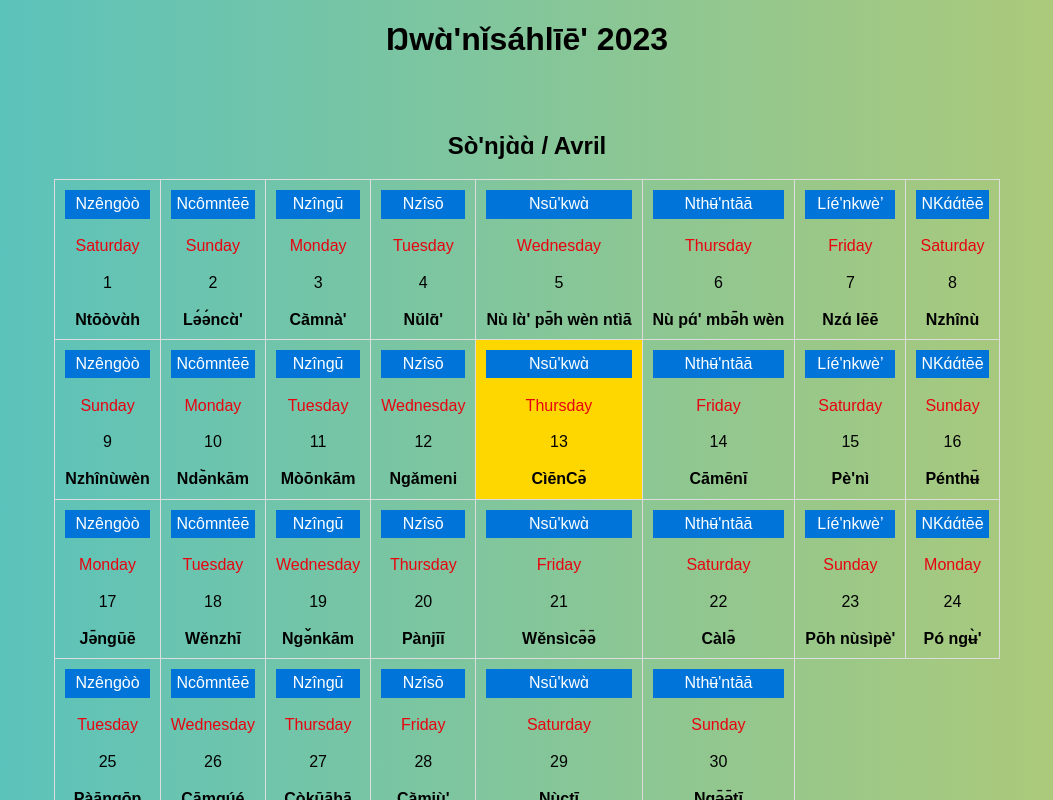
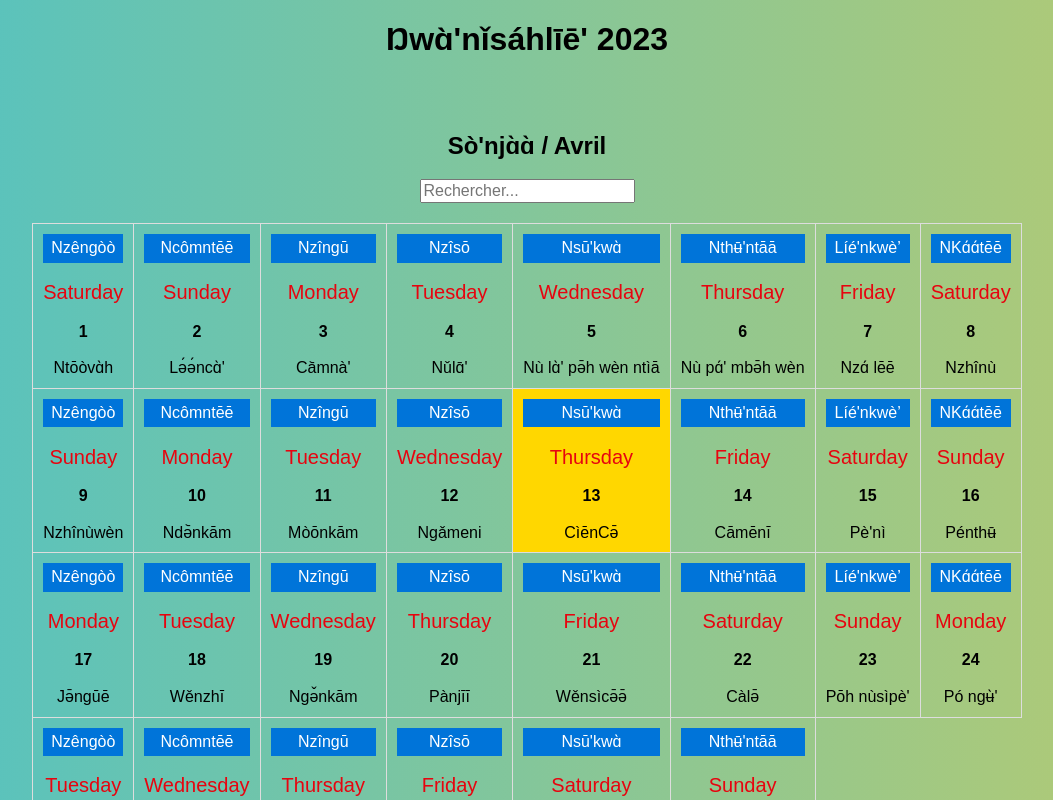
Before and after one commit to legrandBenjo/calendrier-nufi, a React (Create React App) app: page / in a window 1280 px wide. Shown: the top 800 px of the page, without its empty margins (113-1166 px from the left). Built offline with nearby package versions, Linux system fonts and the light colour scheme.

Commit message:
Ajout de l'option de recherche sur le mois en cours

```diff
--- a/src/CalendrierPersonnes.js
+++ b/src/CalendrierPersonnes.js
@@ -1,48 +1,74 @@
 import React, { Component } from "react";
-import { mois } from './components/Mois';
+import { mois } from './components/Mois'
 import './CalendrierPersonnes.css';
 
 class CalendrierPersonnes extends Component {
   constructor(props) {
     super(props);
+    const moisEnCours = new Date().getMonth();
     const dateActuelle = new Date();
-    const moisActuel = dateActuelle.getMonth();
     this.state = {
-      moisActuel,
-      jourActuel: dateActuelle.getDate()
+      moisActuel: moisEnCours,
+      jourActuel: dateActuelle.getDate(),
+      recherche: '',
     };
   }
 
   moisPrecedent = () => {
     this.setState((prevState) => ({
-      moisActuel: (prevState.moisActuel - 1 + mois.length) % mois.length
+      moisActuel: (prevState.moisActuel - 1 + mois.length) % mois.length,
     }));
   };
 
   moisSuivant = () => {
     this.setState((prevState) => ({
-      moisActuel: (prevState.moisActuel + 1) % mois.length
+      moisActuel: (prevState.moisActuel + 1) % mois.length,
     }));
   };
 
+  handleRechercheChange = (event) => {
+    this.setState({ recherche: event.target.value });
+  }
+
   render() {
-    const { moisActuel, jourActuel } = this.state;
-    const personnesMois = mois[moisActuel].personnes;
+    const { jourActuel } = this.state;
 
-    return (
+    const personnesMois = mois[this.state.moisActuel].personnes;
+    const recherche = this.state.recherche.toLowerCase().trim();
+
+    const personnesFiltrees = personnesMois.filter((personne) => {
+      const nomPersonne = personne.nom.toLowerCase();
+      const jourPersonne = personne.jour.toString();
+      const nufiJourPersonne = personne.nufiJour.toLowerCase();
+      const numeroPersonne = personne.numero.toString();
+      return (
+        nomPersonne.includes(recherche) ||
+        jourPersonne.includes(recherche) ||
+        nufiJourPersonne.includes(recherche) ||
+        numeroPersonne.includes(recherche)
+      );
+    });
+
+  return (
       <div>
         <div className="bg-light-grey dib br3 pa3 ma3 bw2 showdow-5">
-          <h2>{mois[moisActuel].nom}</h2>
+          <h2>{mois[this.state.moisActuel].nom}</h2>
+          <input
+            type="text"
+            placeholder="Rechercher..."
+            value={this.state.recherche}
+            onChange={this.handleRechercheChange}
+          />
           <table>
             <tbody>
               {[0, 1, 2, 3].map((i) => (
                 <tr key={i}>
-                  {personnesMois.slice(i * 8, (i + 1) * 8).map((personne, j) => (
+                  {personnesFiltrees.slice(i * 8, (i + 1) * 8).map((personne, j) => (
                     <td key={j} className={personne.numero === jourActuel ? 'aujourdhui' : ''}>
                       <div className="enteTableau">{personne.nufiJour}</div><br />
-                      <div className="f5 dark-red ">{personne.jour}</div> <br />
-                      <div className="">{personne.numero}</div> <br />
-                      <div className="f5 b">{personne.nom}</div>
+                      <div className="f4 dark-red">{personne.jour}</div> <br />
+                      <div className="b">{personne.numero}</div> <br />
+                      <div className="">{personne.nom}</div>
                     </td>
                   ))}
                 </tr>
```
